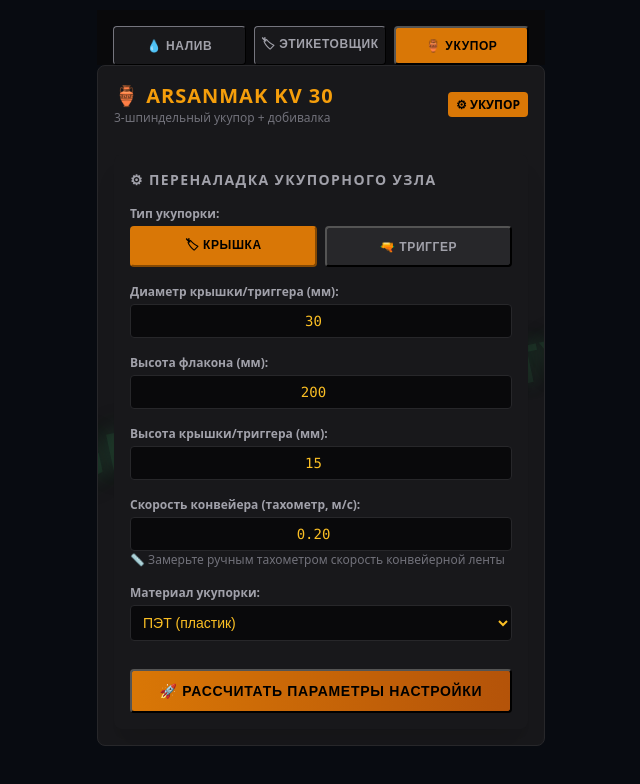
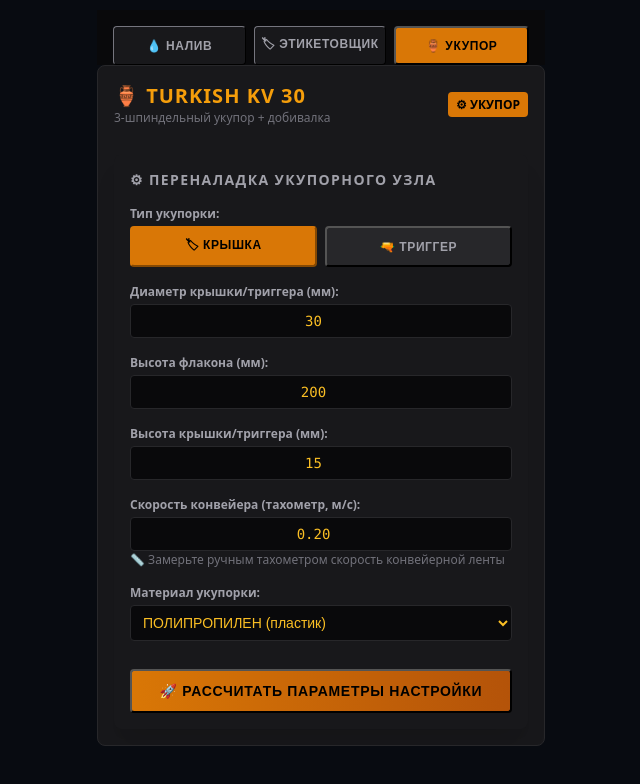
Before and after one commit to ivanbudnikov377-droid/line-assistant, a plain HTML site: page index.html in a window 1280 px wide. Both pictures are taken after a click on the button "🏺 УКУПОР". Shown: the whole page, without its empty margins (319-959 px from the left). Drawn offline with Linux system fonts and the light colour scheme.

Commit message:
Update index.html

```diff
--- a/index.html
+++ b/index.html
@@ -3,7 +3,7 @@
 <head>
     <meta charset="UTF-8">
     <meta name="viewport" content="width=device-width, initial-scale=1.0, maximum-scale=1.0, user-scalable=no">
-    <title>Delta PLC Mobile Assistant</title>
+    <title>Mobile Assistant</title>
     <link rel="stylesheet" href="style.css">
 </head>
 <body>
@@ -60,7 +60,7 @@
         </div>
 
         <div class="viscosity-hints">
-            <span>💧 0 ед. — Аспирин / Вода | 🍯 1450-1850 ед. — Мыло Milana</span>
+            <span>💧 0 ед. — Вода | 🍯 1450-1850 ед. — Мыло</span>
         </div>
 
         <!-- === КРИТИЧЕСКОЕ ПРЕДУПРЕЖДЕНИЕ О ШИБЕРЕ === -->
@@ -88,8 +88,8 @@
         <div class="delta-bezel">
 
             <div class="delta-header">
-                <div class="delta-logo">◤ DELTA</div>
-                <div class="arsanmak-logo">ARSANMAK</div>
+                <div class="delta-logo">◤ ALFA</div>
+                <div class="turkish-logo">TURKISH</div>
                 <div class="delta-icons">
                     <span class="icon-btn">⚙️</span>
                     <span class="icon-btn btn-auto">AUTO</span>
@@ -247,7 +247,7 @@
 
     <!-- Фоновая надпись -->
     <div style="position: absolute; top: 50%; left: 50%; transform: translate(-50%, -50%) rotate(-12deg); font-size: 52px; font-weight: 900; color: rgba(74, 222, 128, 0.08); text-shadow: 0 0 20px rgba(74, 222, 128, 0.2), 0 0 50px rgba(22, 163, 74, 0.1); letter-spacing: 2px; white-space: nowrap; pointer-events: none; z-index: 0; user-select: none;">
-        GRASS UNIVERSITY
+        UNIVERSITY
     </div>
 
     <!-- Шапка модуля -->
@@ -444,12 +444,12 @@
 <div id="content-capping" class="max-w-md mx-auto bg-zinc-950 text-gray-100 p-4 font-sans select-none hidden" style="position: relative; overflow: hidden; border-radius: 8px;">
 
     <div style="position: absolute; top: 50%; left: 50%; transform: translate(-50%, -50%) rotate(-12deg); font-size: 52px; font-weight: 900; color: rgba(74, 222, 128, 0.08); text-shadow: 0 0 20px rgba(74, 222, 128, 0.2), 0 0 50px rgba(22, 163, 74, 0.1); letter-spacing: 2px; white-space: nowrap; pointer-events: none; z-index: 0; user-select: none;">
-        GRASS UNIVERSITY
+        UNIVERSITY
     </div>
 
     <div class="border-b border-zinc-800 pb-3 mb-4 flex justify-between items-center" style="position: relative; z-index: 1;">
         <div>
-            <h1 class="text-xl font-bold tracking-wider text-amber-500">🏺 ARSANMAK KV 30</h1>
+            <h1 class="text-xl font-bold tracking-wider text-amber-500">🏺 TURKISH KV 30</h1>
             <p class="text-xs text-zinc-500">3-шпиндельный укупор + добивалка</p>
         </div>
         <div class="bg-amber-600 text-black font-black text-xs px-2 py-1 rounded">⚙ УКУПОР</div>
@@ -494,10 +494,7 @@
         <div class="form-group-labeling">
             <label class="block text-xs font-bold text-zinc-400 mb-1">Материал укупорки:</label>
             <select id="cap-material" class="w-full bg-zinc-950 border border-zinc-800 rounded p-2 text-sm text-amber-400 focus:outline-none">
-                <option value="pet">ПЭТ (пластик)</option>
-                <option value="metal">Металл</option>
-                <option value="cork">Пробка</option>
-                <option value="aluminum">Алюминий</option>
+                <option value="pet">ПОЛИПРОПИЛЕН (пластик)</option>
             </select>
         </div>
 
```
